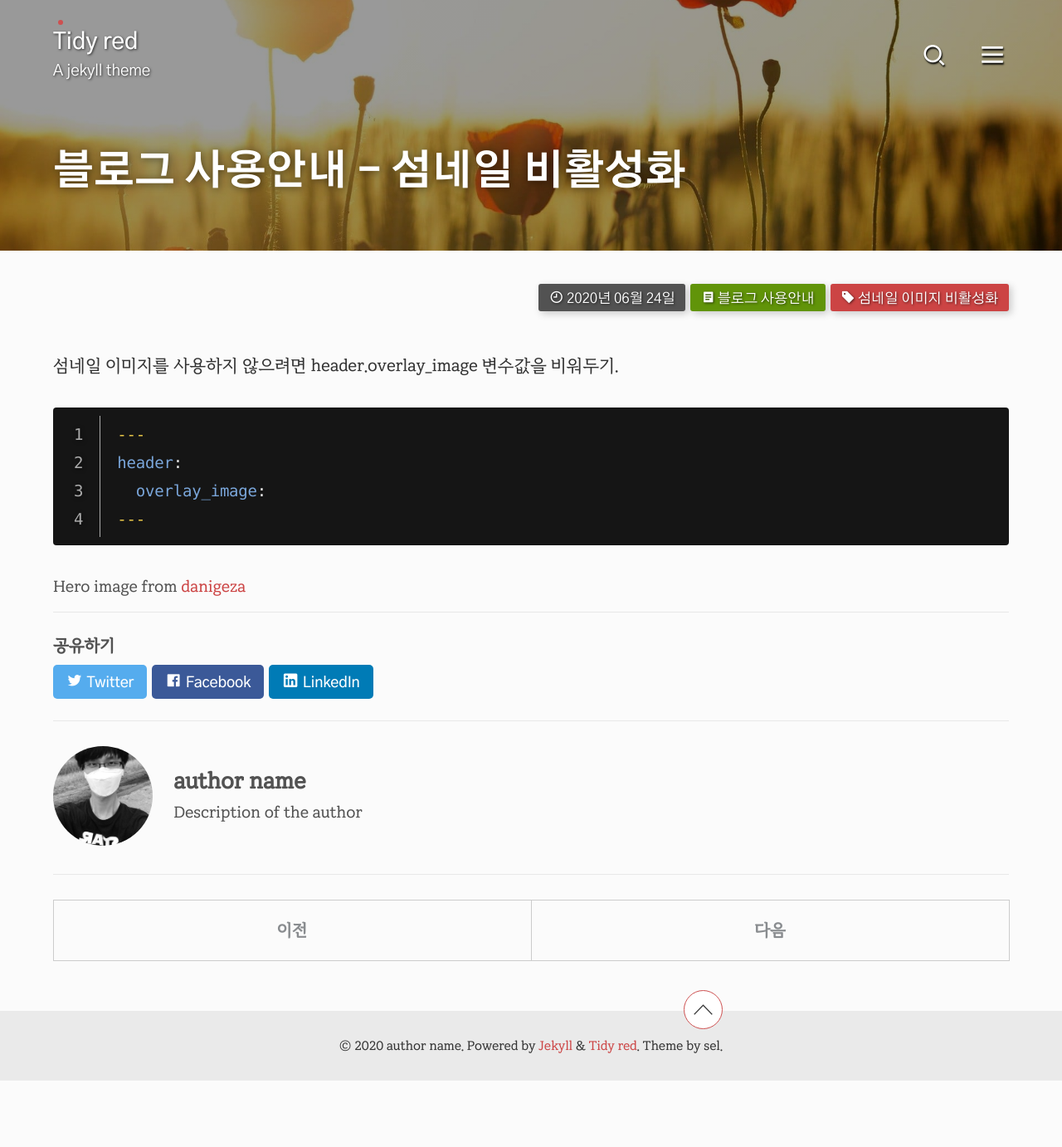
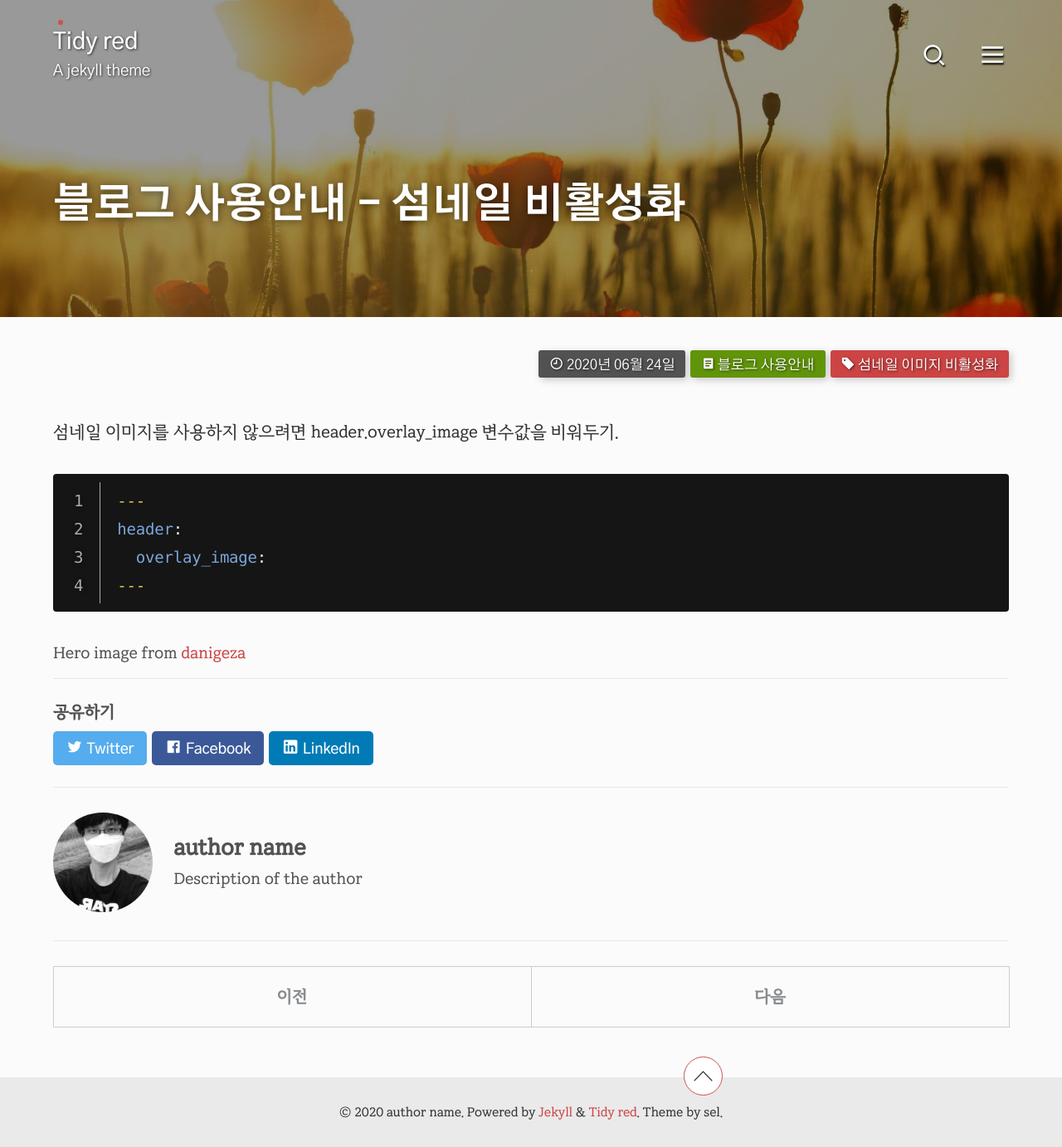
Before and after one commit to selosele/jekyll-theme-tidyred, a Jekyll site: the page built from _posts/2020-06-24-example-post06.md, in a window 1280 px wide. Shown: the whole page at 83% size. Built offline with Jekyll 4.4.1, drawn with Linux system fonts in a browser that asks for light colours; before the commit the page ends 1302 px from its top, so only the background shows below that.

Commit message:
레이아웃 HTML/CSS 수정

```diff
--- a/_includes/masthead.html
+++ b/_includes/masthead.html
@@ -41,7 +41,7 @@
 {% if site.masthead.teaser.blur and page.layout != 'post' %} masthead--blur{% endif %}"
 {% if site.masthead.teaser.bg and page.layout != 'post' %} style="background-image: {% if site.masthead.teaser.filter %}linear-gradient(rgba(0,0,0,{{ site.masthead.teaser.filter }}), rgba(0,0,0,{{ site.masthead.teaser.filter }})), {% endif %}url({{ site.masthead.teaser.bg }});{% if site.masthead.teaser.position %} background-position: {{ site.masthead.teaser.position }};{% endif %}"{% endif %}
 {% if site.theme_type == 'type2' and page.layout != 'post' and site.masthead.teaser.bg %} style="background-image: {% if site.theme_type == 'type2' and page.layout != 'post' and site.masthead.teaser.filter %}linear-gradient(rgba(0,0,0,{{ site.masthead.teaser.filter }}), rgba(0,0,0,{{ site.masthead.teaser.filter }})), {% endif %}url({{ site.masthead.teaser.bg }});{% if site.masthead.teaser.position %} background-position: {{ site.masthead.teaser.position }};{% endif %}"{% endif %}
-{% if page.layout == 'post' %} style="{% if page.header.overlay_color %}background-color: {{ page.header.overlay_color | default: 'transparent' }};{% endif %} {% if overlay_img_path %}background-image: {% if overlay_filter %}linear-gradient({{ overlay_filter }}, {{ overlay_filter }}), {% endif %}url('{{ overlay_img_path }}');{% endif %}{% if page.header.image_position %} background-position: {{ page.header.image_position }};{% endif %}{% if page.header.image_position-x %}background-position-x: {{ page.header.image_position-x }}{% endif %}{% if page.header.image_position-y %}background-position-y: {{ page.header.image_position-y }}{% endif %}"{% endif %}>
+{% if page.layout == 'post' %} style="{% if page.header.overlay_color %}background-color: {{ page.header.overlay_color | default: 'transparent' }};{% endif %} {% if overlay_img_path %}background-image: {% if overlay_filter %}linear-gradient({{ overlay_filter }}, {{ overlay_filter }}), {% endif %}url('{{ overlay_img_path }}');{% endif %}{% if page.header.image_position %} background-position: {{ page.header.image_position }};{% endif %}{% if page.header.image_position-x %}background-position-x: {{ page.header.image_position-x }};{% endif %}{% if page.header.image_position-y %}background-position-y: {{ page.header.image_position-y }};{% endif %}{% if page.header.image_contain %}background-size: contain{% endif %};"{% endif %}>
 
   <nav aria-labelledby="site-title" id="site-nav" class="site-nav">
     <a href="{{ '/' | relative_url }}"{% if page.url == '/' %} title="{{ site.data.ui-text[site.locale].current_page }}"{% endif %} id="site-title" class="site-title{% if site.theme_type == 'type2' and site.author.avatar %} has-image{% endif %}{% unless site.subtitle %} has-only-title{% endunless %}">
--- a/_sass/tidy-red/_page.scss
+++ b/_sass/tidy-red/_page.scss
@@ -398,8 +398,8 @@
 // post header
 .post-header {
    @include common-layout($max-width: 1800px);
-   padding-top: 2rem;
-   padding-bottom: 3rem;
+   padding-top: 4rem;
+   padding-bottom: 5rem;
    color: $grey12;
 
    > .page__title {
```
